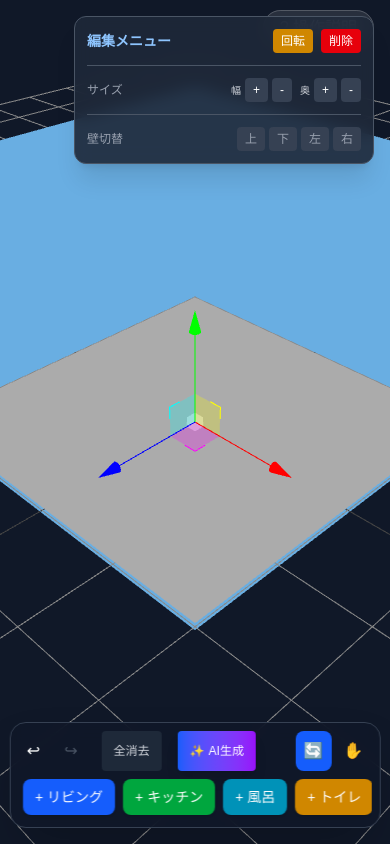
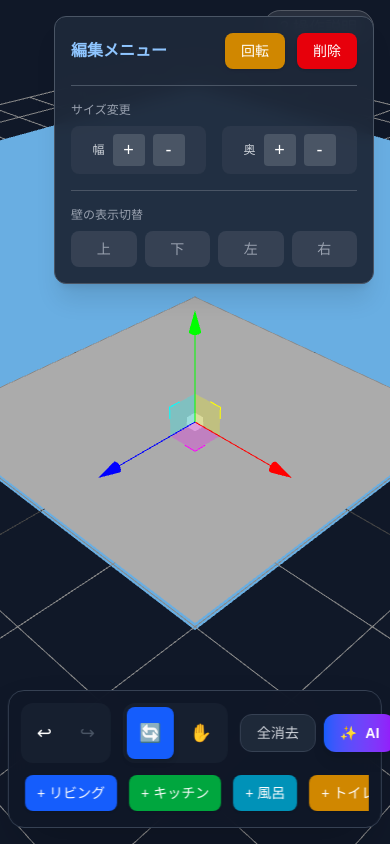
Before and after one commit to tianzhongyoushi178/housemake, a Next.js app: page / in a window 390 px wide. Both pictures are taken after a click on the button "+ リビング". Built offline with nearby package versions, Linux system fonts and the light colour scheme.

Commit message:
feat: Optimize UI for mobile devices (Toolbar, AI Modal)

```diff
--- a/components/ui/Toolbar.tsx
+++ b/components/ui/Toolbar.tsx
@@ -34,23 +34,23 @@ export default function Toolbar() {
         <>
             <AIGeneratorModal />
 
-            {/* Context Toolbar ... */}
+            {/* Context Toolbar - Optimized for Mobile */}
             {selectedId && (
-                <div className="absolute top-4 right-4 md:right-4 md:top-4 bg-gray-800/90 backdrop-blur p-3 rounded-xl border border-gray-600 shadow-xl flex flex-col gap-3 w-[90vw] max-w-[300px] md:w-auto z-50">
+                <div className="absolute top-4 right-4 md:right-4 md:top-4 bg-gray-800/95 backdrop-blur p-4 rounded-xl border border-gray-600 shadow-xl flex flex-col gap-4 w-[90vw] max-w-[320px] md:w-auto z-50">
 
                     {/* Row 1: Basic Actions */}
                     <div className="flex justify-between items-center">
-                        <span className="text-sm font-bold text-blue-300">編集メニュー</span>
-                        <div className="flex gap-2">
+                        <span className="text-base font-bold text-blue-300">編集メニュー</span>
+                        <div className="flex gap-3">
                             <button
                                 onClick={() => rotateUnit(selectedId)}
-                                className="bg-yellow-600 hover:bg-yellow-500 text-white px-2 py-1 rounded text-xs md:text-sm transition-colors"
+                                className="bg-yellow-600 hover:bg-yellow-500 text-white px-4 py-2 rounded-lg text-sm font-medium transition-colors shadow-sm active:scale-95"
                             >
                                 回転
                             </button>
                             <button
                                 onClick={handleDelete}
-                                className="bg-red-600 hover:bg-red-500 text-white px-2 py-1 rounded text-xs md:text-sm transition-colors"
+                                className="bg-red-600 hover:bg-red-500 text-white px-4 py-2 rounded-lg text-sm font-medium transition-colors shadow-sm active:scale-95"
                             >
                                 削除
                             </button>
@@ -60,18 +60,18 @@ export default function Toolbar() {
                     <div className="h-px bg-gray-600" />
 
                     {/* Row 2: Resize */}
-                    <div className="flex items-center justify-between gap-2">
-                        <span className="text-xs text-gray-400">サイズ</span>
-                        <div className="flex gap-2">
-                            <div className="flex items-center gap-1">
-                                <span className="text-[10px] text-gray-300">幅</span>
-                                <button onClick={() => resizeUnit(selectedId, 0.91, 0)} className="bg-gray-700 hover:bg-gray-600 text-white px-2 py-1 rounded text-xs">+</button>
-                                <button onClick={() => resizeUnit(selectedId, -0.91, 0)} className="bg-gray-700 hover:bg-gray-600 text-white px-2 py-1 rounded text-xs">-</button>
+                    <div className="flex flex-col gap-2">
+                        <span className="text-xs text-gray-400 font-medium">サイズ変更</span>
+                        <div className="flex justify-between gap-4">
+                            <div className="flex items-center gap-2 bg-gray-700/50 p-2 rounded-lg flex-1 justify-center">
+                                <span className="text-xs text-gray-300">幅</span>
+                                <button onClick={() => resizeUnit(selectedId, 0.91, 0)} className="bg-gray-600 hover:bg-gray-500 text-white w-8 h-8 rounded flex items-center justify-center text-lg active:bg-gray-400">+</button>
+                                <button onClick={() => resizeUnit(selectedId, -0.91, 0)} className="bg-gray-600 hover:bg-gray-500 text-white w-8 h-8 rounded flex items-center justify-center text-lg active:bg-gray-400">-</button>
                             </div>
-                            <div className="flex items-center gap-1">
-                                <span className="text-[10px] text-gray-300">奥</span>
-                                <button onClick={() => resizeUnit(selectedId, 0, 0.91)} className="bg-gray-700 hover:bg-gray-600 text-white px-2 py-1 rounded text-xs">+</button>
-                                <button onClick={() => resizeUnit(selectedId, 0, -0.91)} className="bg-gray-700 hover:bg-gray-600 text-white px-2 py-1 rounded text-xs">-</button>
+                            <div className="flex items-center gap-2 bg-gray-700/50 p-2 rounded-lg flex-1 justify-center">
+                                <span className="text-xs text-gray-300">奥</span>
+                                <button onClick={() => resizeUnit(selectedId, 0, 0.91)} className="bg-gray-600 hover:bg-gray-500 text-white w-8 h-8 rounded flex items-center justify-center text-lg active:bg-gray-400">+</button>
+                                <button onClick={() => resizeUnit(selectedId, 0, -0.91)} className="bg-gray-600 hover:bg-gray-500 text-white w-8 h-8 rounded flex items-center justify-center text-lg active:bg-gray-400">-</button>
                             </div>
                         </div>
                     </div>
@@ -79,9 +79,9 @@ export default function Toolbar() {
                     <div className="h-px bg-gray-600" />
 
                     {/* Row 3: Toggle Walls */}
-                    <div className="flex items-center justify-between gap-2">
-                        <span className="text-xs text-gray-400">壁切替</span>
-                        <div className="flex gap-1">
+                    <div className="flex flex-col gap-2">
+                        <span className="text-xs text-gray-400 font-medium">壁の表示切替</span>
+                        <div className="grid grid-cols-4 gap-2">
                             {['top', 'bottom', 'left', 'right'].map((dir) => {
                                 const unit = useStore.getState().units.find(u => u.id === selectedId);
                                 let hasWall = false;
@@ -103,8 +103,8 @@ export default function Toolbar() {
                                     <button
                                         key={dir}
                                         onClick={() => toggleWallOnUnit(selectedId, dir as any)}
-                                        className={`px-2 py-1 rounded text-xs transition-colors ${hasWall
-                                            ? 'bg-green-600 hover:bg-green-500 text-white'
+                                        className={`py-2 rounded-lg text-sm font-medium transition-all active:scale-95 ${hasWall
+                                            ? 'bg-green-600 hover:bg-green-500 text-white shadow-sm'
                                             : 'bg-gray-700 hover:bg-gray-600 text-gray-400'
                                             }`}
                                     >
@@ -115,16 +115,16 @@ export default function Toolbar() {
                         </div>
                     </div>
 
-                    {/* Row 4: Wall Specific Actions (Only if wall selected) */}
+                    {/* Row 4: Wall Specific Actions */}
                     {selectedWallId && (
                         <>
                             <div className="h-px bg-gray-600" />
-                            <div className="flex flex-col gap-2 bg-gray-700/50 p-2 rounded">
-                                <span className="text-xs text-red-300">壁編集</span>
+                            <div className="flex flex-col gap-2 bg-gray-700/50 p-3 rounded-lg border border-gray-600">
+                                <span className="text-xs text-red-300 font-bold">選択中の壁を編集</span>
                                 <div className="flex gap-2 justify-end">
-                                    <button onClick={() => removeWallFromUnit(selectedId, selectedWallId)} className="bg-red-500 hover:bg-red-400 text-white px-2 py-1 rounded text-xs">削除</button>
-                                    <button onClick={() => addOpeningToUnitWall(selectedId, selectedWallId, 'door')} className="bg-indigo-600 hover:bg-indigo-500 text-white px-2 py-1 rounded text-xs">+ドア</button>
-                                    <button onClick={() => addOpeningToUnitWall(selectedId, selectedWallId, 'window')} className="bg-blue-500 hover:bg-blue-400 text-white px-2 py-1 rounded text-xs">+窓</button>
+                                    <button onClick={() => removeWallFromUnit(selectedId, selectedWallId)} className="bg-red-500 hover:bg-red-400 text-white px-3 py-2 rounded-lg text-xs font-medium shadow-sm active:scale-95">削除</button>
+                                    <button onClick={() => addOpeningToUnitWall(selectedId, selectedWallId, 'door')} className="bg-indigo-600 hover:bg-indigo-500 text-white px-3 py-2 rounded-lg text-xs font-medium shadow-sm active:scale-95">+ドア</button>
+                                    <button onClick={() => addOpeningToUnitWall(selectedId, selectedWallId, 'window')} className="bg-blue-500 hover:bg-blue-400 text-white px-3 py-2 rounded-lg text-xs font-medium shadow-sm active:scale-95">+窓</button>
                                 </div>
                             </div>
                         </>
@@ -132,64 +132,70 @@ export default function Toolbar() {
                 </div>
             )}
 
-            {/* Main Toolbar (Bottom) */}
-            <div className="absolute bottom-4 left-1/2 -translate-x-1/2 w-[95vw] max-w-4xl bg-gray-900/90 backdrop-blur rounded-2xl border border-gray-700 shadow-2xl flex flex-col md:flex-row items-center p-2 md:p-3 gap-2 md:gap-4 z-40">
+            {/* Main Toolbar (Bottom) - Optimized for Mobile */}
+            <div className="absolute bottom-4 left-1/2 -translate-x-1/2 w-[96vw] max-w-4xl bg-gray-900/95 backdrop-blur-md rounded-2xl border border-gray-700 shadow-2xl flex flex-col md:flex-row items-center p-3 gap-3 md:gap-4 z-40">
 
-                {/* Top Row on Mobile: Undo/Redo & Camera */}
-                <div className="flex w-full md:w-auto justify-between md:justify-start items-center gap-2 md:border-r md:border-gray-700 md:pr-4">
-                    <div className="flex gap-2">
+                {/* Top Row on Mobile: Undo/Redo & Camera & System */}
+                <div className="flex w-full md:w-auto justify-between md:justify-start items-center gap-3 md:border-r md:border-gray-700 md:pr-4">
+
+                    {/* Undo/Redo Group */}
+                    <div className="flex gap-1 bg-gray-800/50 p-1 rounded-xl">
                         <button
                             onClick={undo}
                             disabled={past.length === 0}
-                            className={`p-2 rounded-lg transition-colors ${past.length > 0 ? 'text-white hover:bg-gray-700' : 'text-gray-600 cursor-not-allowed'}`}
+                            className={`p-3 rounded-lg transition-colors ${past.length > 0 ? 'text-white hover:bg-gray-700 active:bg-gray-600' : 'text-gray-600 cursor-not-allowed'}`}
                             title="元に戻す"
                         >
-                            ↩
+                            <span className="text-lg">↩</span>
                         </button>
                         <button
                             onClick={redo}
                             disabled={future.length === 0}
-                            className={`p-2 rounded-lg transition-colors ${future.length > 0 ? 'text-white hover:bg-gray-700' : 'text-gray-600 cursor-not-allowed'}`}
+                            className={`p-3 rounded-lg transition-colors ${future.length > 0 ? 'text-white hover:bg-gray-700 active:bg-gray-600' : 'text-gray-600 cursor-not-allowed'}`}
                             title="やり直す"
                         >
-                            ↪
+                            <span className="text-lg">↪</span>
+                        </button>
+                    </div>
+
+                    {/* Camera Controls Group */}
+                    <div className="flex gap-1 bg-gray-800/50 p-1 rounded-xl">
+                        <button
+                            onClick={() => setCameraMode('rotate')}
+                            className={`p-3 rounded-lg transition-colors ${cameraMode === 'rotate' ? 'bg-blue-600 text-white shadow-md' : 'text-gray-400 hover:text-white hover:bg-gray-700'}`}
+                            title="回転モード"
+                        >
+                            <span className="text-lg">🔄</span>
                         </button>
                         <button
+                            onClick={() => setCameraMode('pan')}
+                            className={`p-3 rounded-lg transition-colors ${cameraMode === 'pan' ? 'bg-blue-600 text-white shadow-md' : 'text-gray-400 hover:text-white hover:bg-gray-700'}`}
+                            title="移動モード"
+                        >
+                            <span className="text-lg">✋</span>
+                        </button>
+                    </div>
+
+                    {/* System Actions */}
+                    <div className="flex gap-2 ml-auto md:ml-0">
+                        <button
                             onClick={clearScene}
-                            className="text-xs bg-gray-800 hover:bg-gray-700 text-gray-300 px-3 py-1 rounded ml-2 transition-colors whitespace-nowrap"
+                            className="bg-gray-800 hover:bg-gray-700 text-gray-300 px-4 py-2 rounded-xl text-sm font-medium transition-colors whitespace-nowrap active:scale-95 border border-gray-700"
                         >
                             全消去
                         </button>
                         <button
                             onClick={() => setAIModalOpen(true)}
-                            className="text-xs bg-gradient-to-r from-blue-600 to-purple-600 hover:from-blue-500 hover:to-purple-500 text-white px-3 py-1 rounded ml-2 transition-all shadow-lg hover:shadow-blue-500/50 whitespace-nowrap flex items-center gap-1"
+                            className="bg-gradient-to-r from-blue-600 to-purple-600 hover:from-blue-500 hover:to-purple-500 text-white px-4 py-2 rounded-xl text-sm font-bold transition-all shadow-lg hover:shadow-blue-500/50 whitespace-nowrap flex items-center gap-2 active:scale-95"
                         >
-                            <span>✨</span> AI生成
-                        </button>
-                    </div>
-
-                    {/* Camera Controls (Moved here for mobile layout efficiency) */}
-                    <div className="flex gap-1 md:ml-4 md:border-l md:border-gray-700 md:pl-4">
-                        <button
-                            onClick={() => setCameraMode('rotate')}
-                            className={`p-2 rounded-lg transition-colors ${cameraMode === 'rotate' ? 'bg-blue-600 text-white' : 'text-gray-400 hover:text-white hover:bg-gray-800'}`}
-                            title="回転モード"
-                        >
-                            🔄
-                        </button>
-                        <button
-                            onClick={() => setCameraMode('pan')}
-                            className={`p-2 rounded-lg transition-colors ${cameraMode === 'pan' ? 'bg-blue-600 text-white' : 'text-gray-400 hover:text-white hover:bg-gray-800'}`}
-                            title="移動モード"
-                        >
-                            ✋
+                            <span>✨</span> AI
                         </button>
                     </div>
                 </div>
 
                 {/* Bottom Row on Mobile: Unit Buttons */}
-                <div className="w-full overflow-x-auto pb-1 scrollbar-hide">
-                    <div className="flex gap-2 min-w-max px-1">
+                <div className="w-full overflow-x-auto pb-1 scrollbar-hide -mx-1 px-1">
+                    <div className="flex gap-3 min-w-max">
                         <UnitButton label="リビング" color="blue" onClick={() => addUnit('living')} />
                         <UnitButton label="キッチン" color="green" onClick={() => addUnit('kitchen')} />
                         <UnitButton label="風呂" color="cyan" onClick={() => addUnit('bath')} />
```
Also changed, not shown: components/ui/AIGeneratorModal.tsx (+14 -12 lines).
